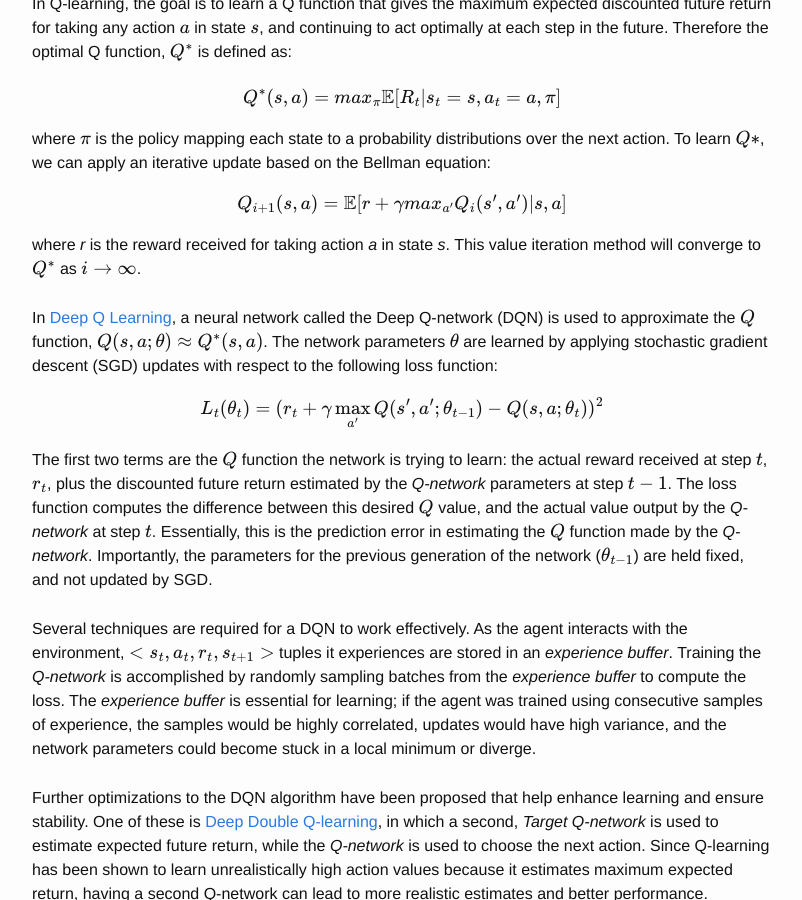
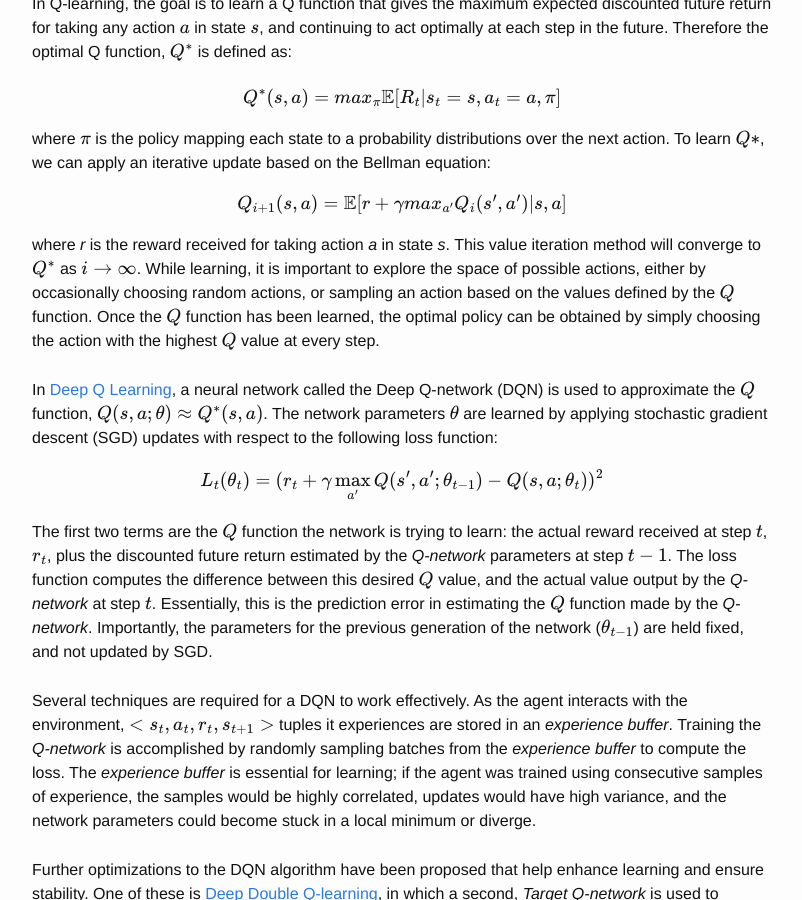
Before and after one commit to notfuchsia/notfuchsia.github.io, a Jekyll site: the page built from _posts/2016-10-10-natasha.markdown, in a window 1280 px wide and 900 px high, scrolled down 2355 px. Shown: the whole window, without its empty margins (238-1040 px from the left). Built offline with Jekyll 4.4.1, drawn with Linux system fonts in a browser that asks for light colours; formulas are drawn with MathJax 3.

Commit message:
more explanation about dqn for newbs

```diff
--- a/_posts/2016-10-10-natasha.markdown
+++ b/_posts/2016-10-10-natasha.markdown
@@ -48,7 +48,7 @@ where $$\pi$$ is the policy mapping each state to a probability distributions ov
 \begin{align}
 Q_{i+1}(s, a) = \mathbb{E}[r + \gamma max_{a'}Q_i(s',a')|s,a]
 \end{align}
-where *r* is the reward received for taking action *a* in state *s*. This value iteration method will converge to $$Q^*$$ as $$i \rightarrow \infty$$.
+where *r* is the reward received for taking action *a* in state *s*.  This value iteration method will converge to $$Q^*$$ as $$i \rightarrow \infty$$. While learning, it is important to explore the space of possible actions, either by occasionally choosing random actions, or sampling an action based on the values defined by the $$Q$$ function. Once the $$Q$$ function has been learned, the optimal policy can be obtained by simply choosing the action with the highest $$Q$$ value at every step.
 
 In [Deep Q Learning][dqn], a neural network called the Deep Q-network (DQN) is used to approximate the $$Q$$ function, $$Q(s, a; \theta) \approx Q^*(s, a)$$. The network parameters $$\theta$$ are learned by applying stochastic gradient descent (SGD) updates with respect to the following loss function:
 \begin{align}
```
